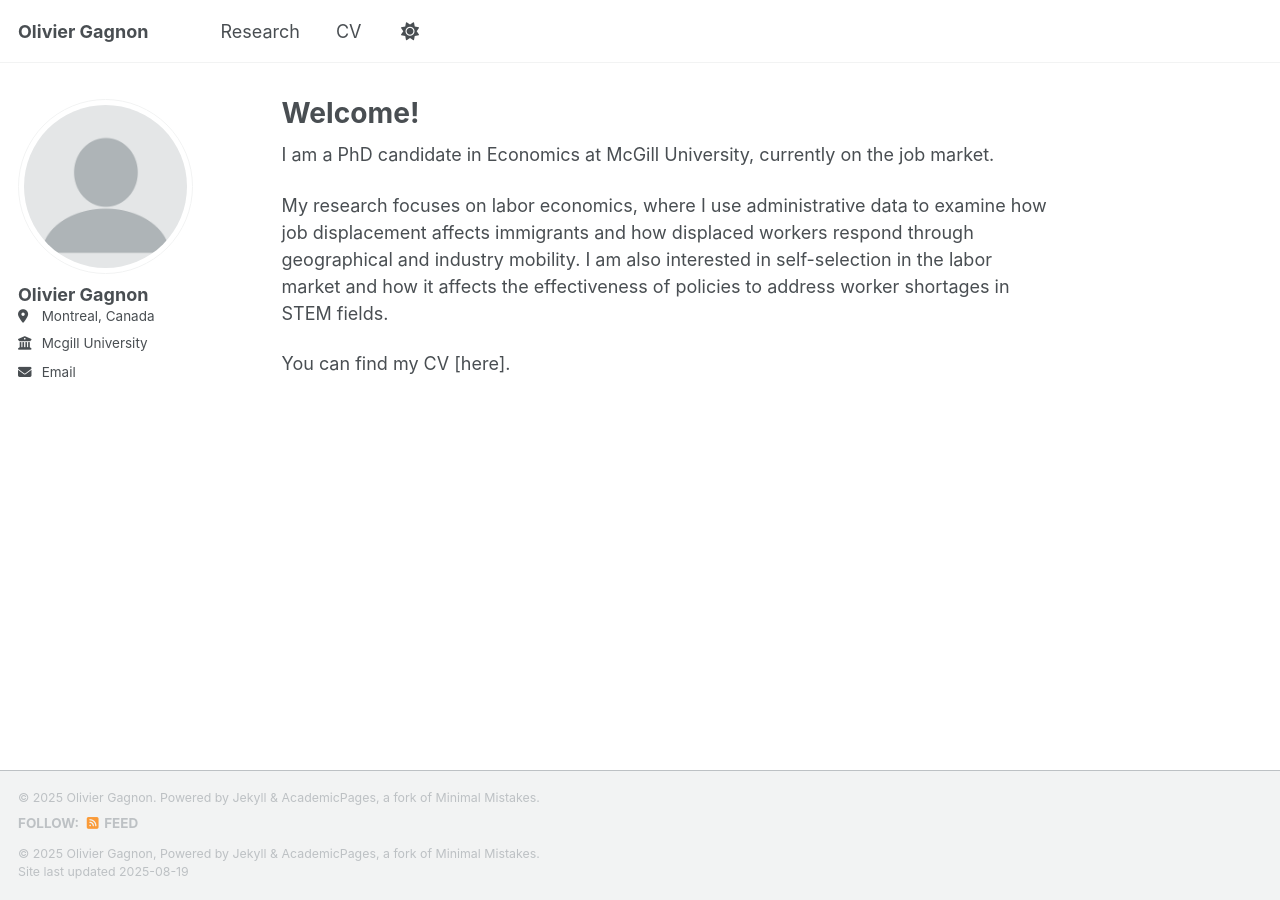
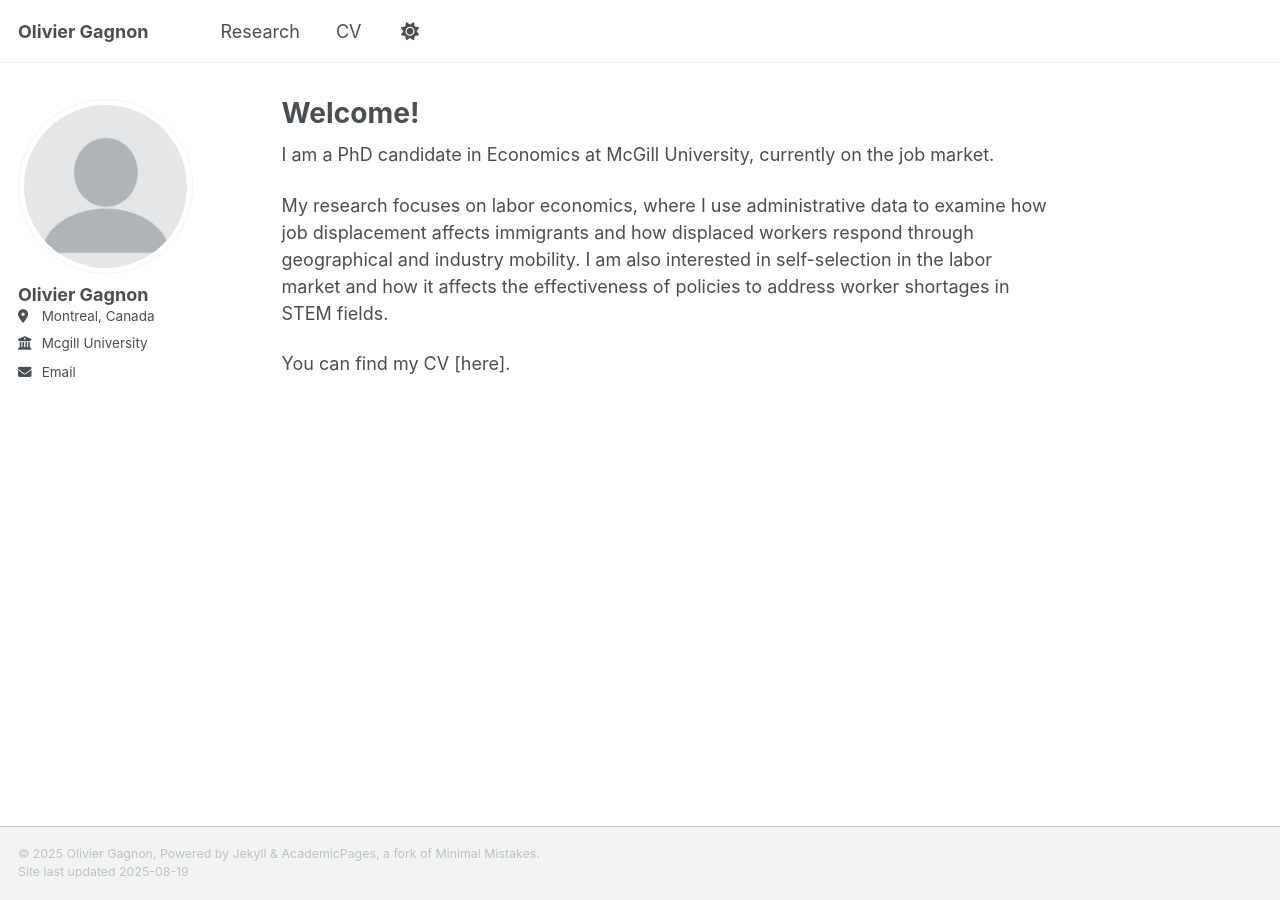
Before and after one commit to Olivier-Gagnon/Olivier-Gagnon.github.io, a Jekyll site: the page built from _pages/about.md, in a window 1280 px wide. Built offline with Jekyll 4.4.1, drawn with Linux system fonts in a browser that asks for light colours; a script that is not in the unit is left out.

Commit message:
footer change

```diff
--- a/_includes/footer.html
+++ b/_includes/footer.html
@@ -1,23 +1,4 @@
 {% include base_path %}
-
-{% if site.author.github or site.author.bitbucket or site.atom_feed.hide != true %}
-<div class="page__footer-follow">
-  <ul class="social-icons">
-    {% if site.data.ui-text[site.locale].follow_label %}
-      <li><strong>{{ site.data.ui-text[site.locale].follow_label }}</strong></li>
-    {% endif %}
-    {% if site.author.github %}
-      <li><a href="http://github.com/{{ site.author.github }}"><i class="fab fa-github" aria-hidden="true"></i> GitHub</a></li>
-    {% endif %}
-    {% if site.author.bitbucket %}
-      <li><a href="http://bitbucket.org/{{ site.author.bitbucket }}"><i class="fab fa-bitbucket" aria-hidden="true"></i> Bitbucket</a></li>
-    {% endif %}
-    {% if site.atom_feed.hide != true %}
-    <li><a href="{% if site.atom_feed.path %}{{ site.atom_feed.path }}{% else %}{{ base_path }}/feed.xml{% endif %}"><i class="fa fa-fw fa-rss-square" aria-hidden="true"></i> {{ site.data.ui-text[site.locale].feed_label | default: "Feed" }}</a></li>
-    {% endif %}
-  </ul>
-</div>
-{% endif %}
 
 <div class="page__footer-copyright">
   &copy; {{ site.time | date: '%Y' }} {{ site.name | default: site.title }}, {{ site.data.ui-text[site.locale].powered_by | default: "Powered by" }} <a href="http://jekyllrb.com" rel="nofollow">Jekyll</a> &amp; <a href="https://github.com/academicpages/academicpages.github.io">AcademicPages</a>, a fork of <a href="https://mademistakes.com/work/minimal-mistakes-jekyll-theme/" rel="nofollow">Minimal Mistakes</a>.<br />
--- a/_includes/footer/custom.html
+++ b/_includes/footer/custom.html
@@ -14,5 +14,4 @@
     await mermaid.run({querySelector:'code.language-mermaid'});
 </script>
 
-<div class="page__footer-copyright">&copy; {{ site.time | date: '%Y' }} {{ site.name | default: site.title }}. {{ site.data.ui-text[site.locale].powered_by | default: "Powered by" }} <a href="http://jekyllrb.com" rel="nofollow">Jekyll</a> &amp; <a href="https://github.com/academicpages/academicpages.github.io">AcademicPages</a>, a fork of <a href="https://mademistakes.com/work/minimal-mistakes-jekyll-theme/" rel="nofollow">Minimal Mistakes</a>.</div>
 <!-- end custom footer snippets -->
```
